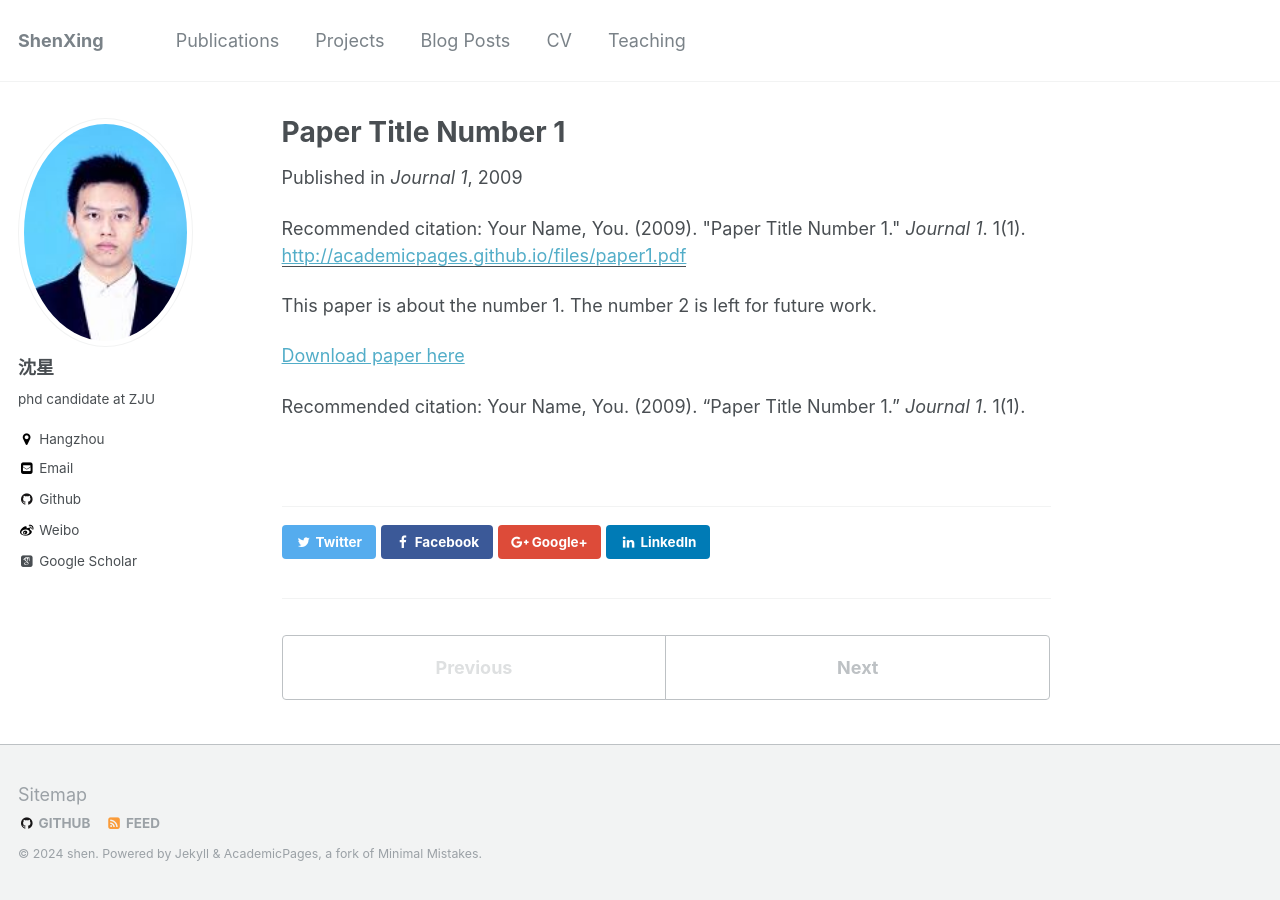
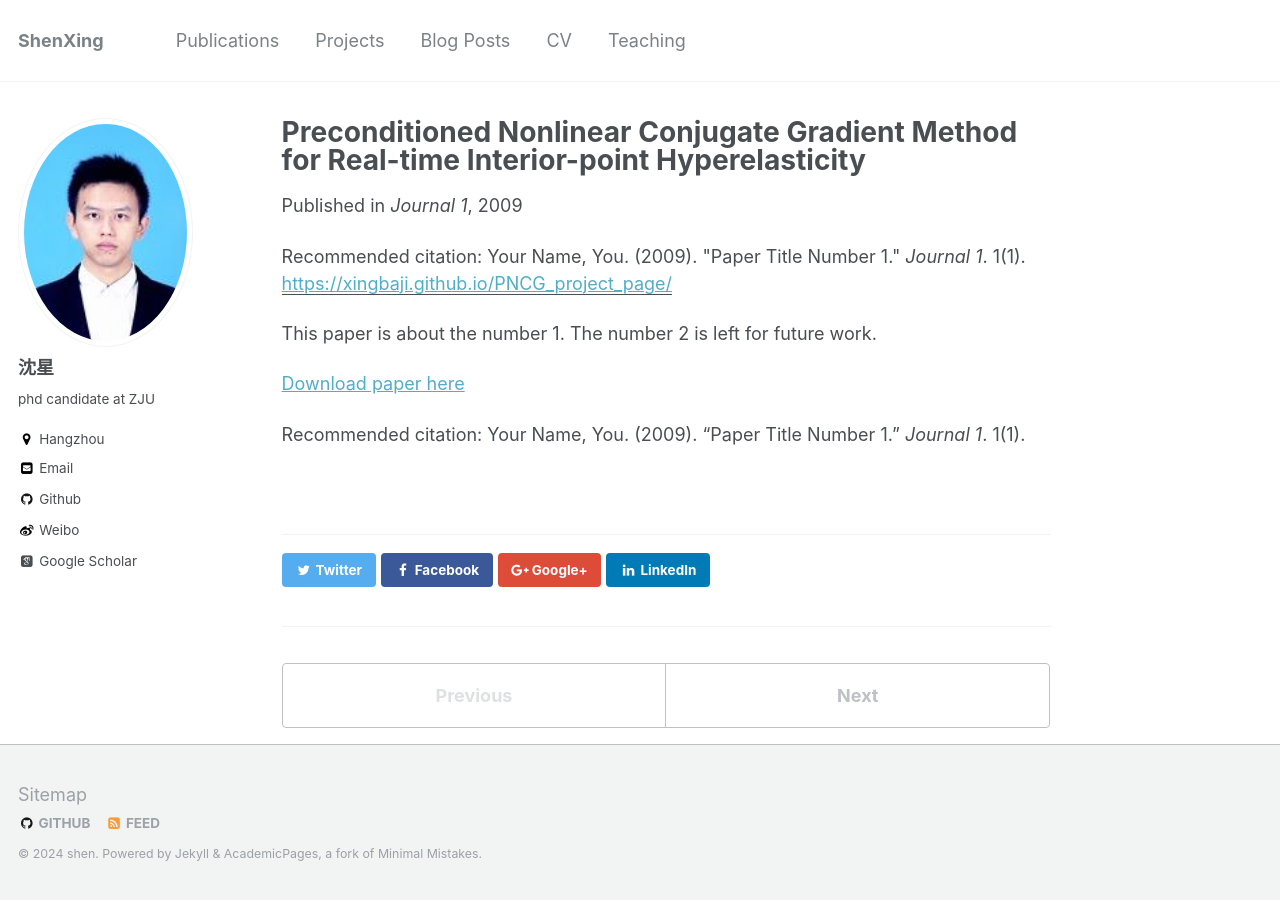
Before and after one commit to Xingbaji/xingbaji.github.io, a Jekyll site: the page built from _publications/2009-10-01-paper-title-number-1.md, in a window 1280 px wide. Built offline with Jekyll 4.4.1, drawn with Linux system fonts in a browser that asks for light colours; some web fonts are replaced.

Commit message:
Update 2009-10-01-paper-title-number-1.md

```diff
--- a/_publications/2009-10-01-paper-title-number-1.md
+++ b/_publications/2009-10-01-paper-title-number-1.md
@@ -1,11 +1,12 @@
 ---
-title: "Paper Title Number 1"
+title: "Preconditioned Nonlinear Conjugate Gradient Method for
+Real-time Interior-point Hyperelasticity"
 collection: publications
 permalink: /publication/2009-10-01-paper-title-number-1
 excerpt: 'This paper is about the number 1. The number 2 is left for future work.'
 date: 2009-10-01
 venue: 'Journal 1'
-paperurl: 'http://academicpages.github.io/files/paper1.pdf'
+paperurl: 'https://xingbaji.github.io/PNCG_project_page/'
 citation: 'Your Name, You. (2009). &quot;Paper Title Number 1.&quot; <i>Journal 1</i>. 1(1).'
 ---
 This paper is about the number 1. The number 2 is left for future work.
```
